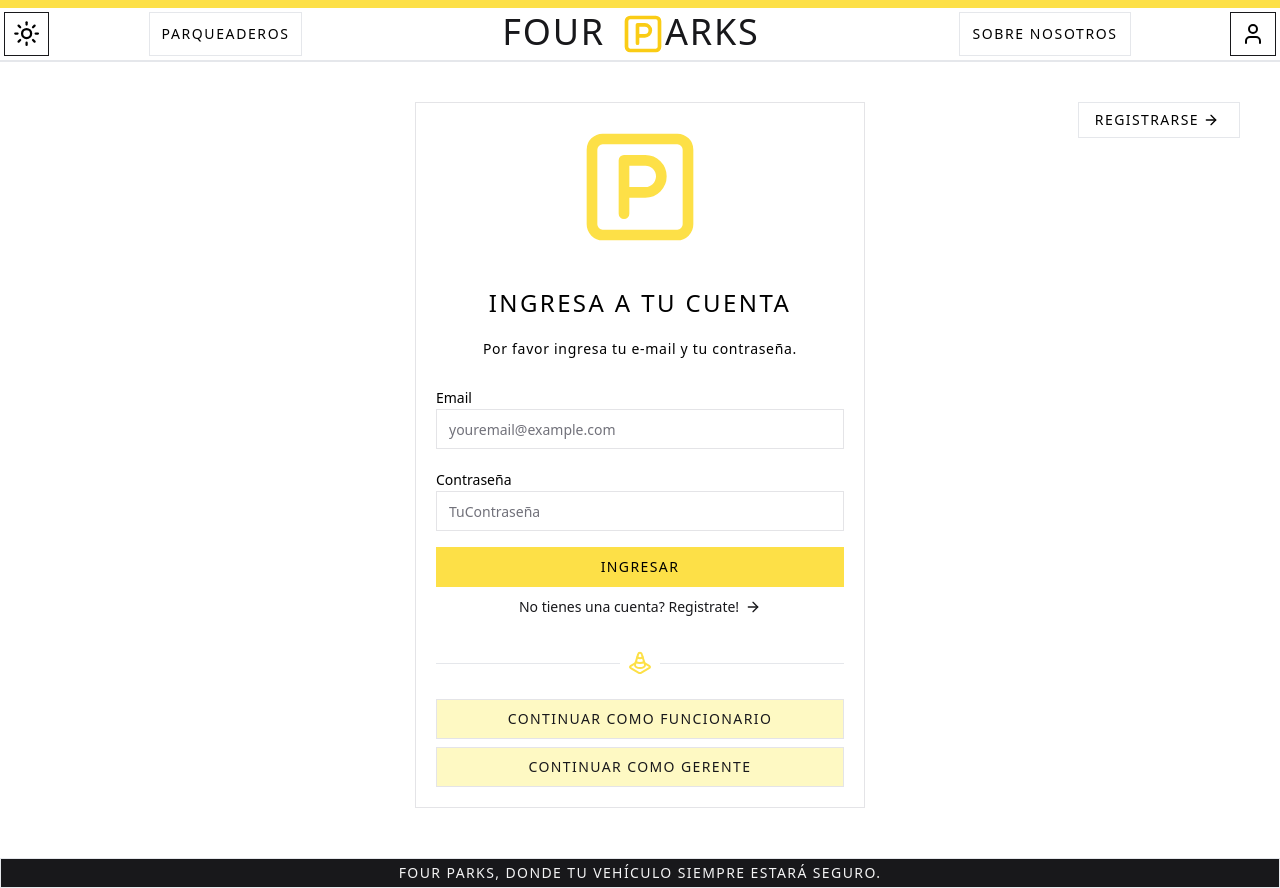
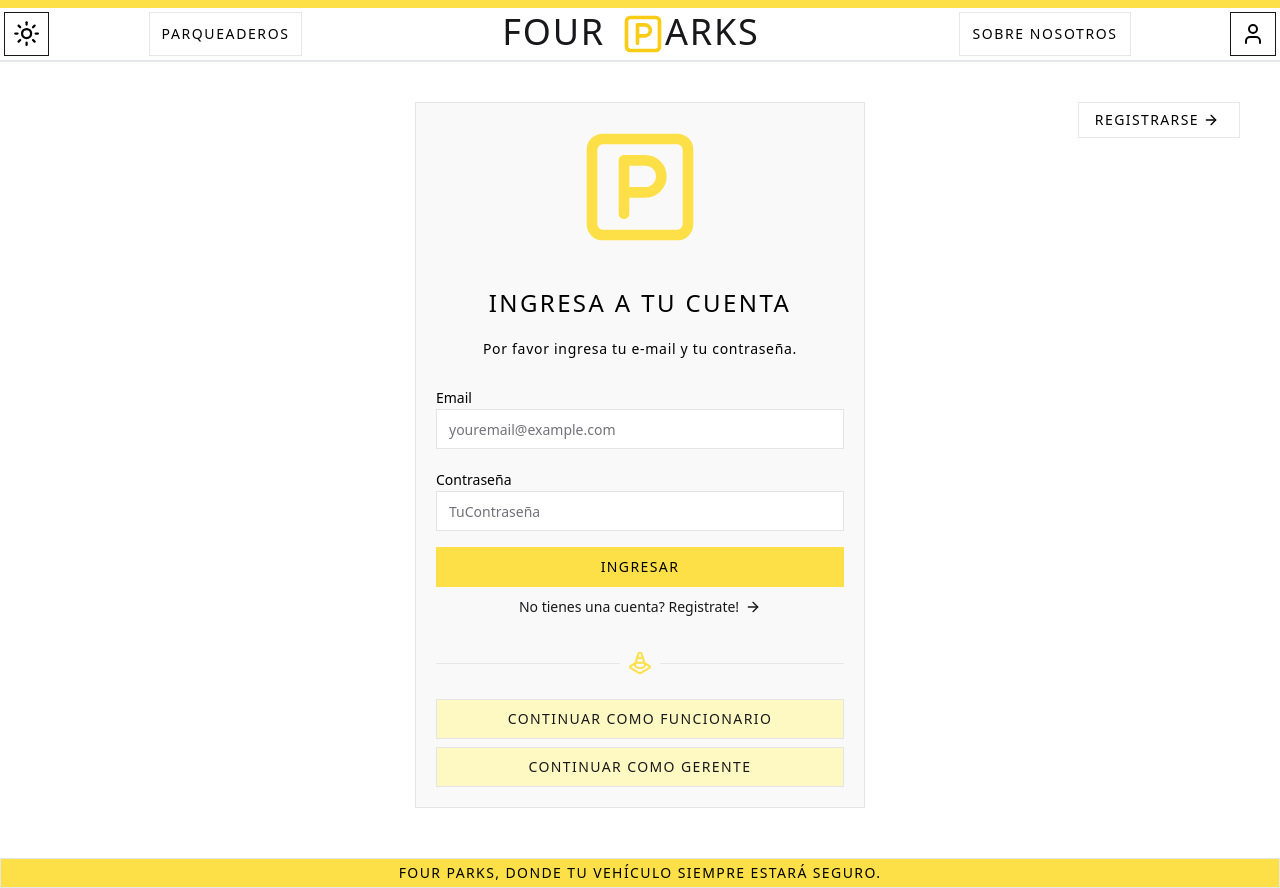
Before and after one commit to nicolas1102/four-parks-frontend, a Next.js app: page /sign-in in a window 1280 px wide. Built offline with nearby package versions, Linux system fonts and the light colour scheme.

Commit message:
arreglando colores de contraste

```diff
--- a/src/app/(auth)/sign-in/page.tsx
+++ b/src/app/(auth)/sign-in/page.tsx
@@ -94,7 +94,7 @@ const Page = () => {
     <div className='container relative flex flex-col items-center justify-center lg:px-0'>
       <FloatingLink text='REGISTRARSE' href='./sign-up' direction='right' />
 
-      <div className='mx-auto flex w-full flex-col justify-center space-y-6 sm:w-[450px] border border-input p-5 '>
+      <div className='mx-auto flex w-full flex-col justify-center space-y-6 sm:w-[450px] border border-input p-5 bg-background-contrast'>
         <div className='flex flex-col items-center space-y-2 text-center'>
           <div className='relative mb-4 h-32 w-32 text-muted-foreground'>
             <Icons.logo className='text-yellow-300' />
--- a/src/app/(auth)/sign-up/page.tsx
+++ b/src/app/(auth)/sign-up/page.tsx
@@ -106,7 +106,7 @@ const Page = () => {
     <div className='container relative flex flex-col items-center justify-center lg:px-0 '>
       <FloatingLink text='INGRESAR' href='./sign-in' direction='left' />
 
-      <div className='mx-auto flex w-full flex-col justify-center space-y-6 sm:w-[450px] border border-input p-5 '>
+      <div className='mx-auto flex w-full flex-col justify-center space-y-6 sm:w-[450px] border border-input p-5 bg-background-contrast'>
         <div className='flex flex-col items-center space-y-2 text-center'>
           <div className='relative mb-4 h-32 w-32 text-muted-foreground'>
             <Icons.logo className='text-yellow-300' />
--- a/src/app/globals.css
+++ b/src/app/globals.css
@@ -5,6 +5,7 @@
 @layer base {
   :root {
     --background: 0 0% 100%;
+    --background-contrast: 0 10% 98%;
     --foreground: 240 10% 3.9%;
 
     --card: 0 0% 100%;
@@ -37,6 +38,7 @@
 
   .dark {
     --background: 240 10% 3.9%;
+    --background-contrast: 240 10% 5.9%;
     --foreground: 0 0% 98%;
 
     --card: 240 10% 3.9%;
--- a/src/components/Footer.tsx
+++ b/src/components/Footer.tsx
@@ -2,9 +2,9 @@ export const FOOTER = 'FOUR PARKS, DONDE TU VEHÍCULO SIEMPRE ESTARÁ SEGURO.'
 
 const Footer = async () => {
   return (
-    <div className='flex flex-col inset-x-0 items-center justify-center w-full border bg-background absolute bottom-0'>
-      <div className='w-full text-center p-1 bg-primary'>
-        <p className='text-secondary text-sm font-normal dark:font-medium tracking-widest'>
+    <div className='flex flex-col inset-x-0 items-center justify-center w-full border bg-yellow-300 absolute bottom-0'>
+      <div className='w-full text-center p-1'>
+        <p className=' text-sm font-normal text-black tracking-widest'>
           {FOOTER}
         </p>
       </div>
--- a/src/components/Separator.tsx
+++ b/src/components/Separator.tsx
@@ -7,7 +7,7 @@ const Separator = () => {
         <span className='w-full border-t' />
       </div>
       <div className='relative flex justify-center text-xs uppercase'>
-        <span className='bg-background px-2 text-muted-foreground'>
+        <span className='bg-background-contrast px-2 text-muted-foreground'>
           <TrafficCone className='text-yellow-300' />
         </span>
       </div>
--- a/tailwind.config.ts
+++ b/tailwind.config.ts
@@ -22,7 +22,10 @@ const config = {
         border: "hsl(var(--border))",
         input: "hsl(var(--input))",
         ring: "hsl(var(--ring))",
-        background: "hsl(var(--background))",
+        background: {
+          DEFAULT: "hsl(var(--background))",
+          contrast: "hsl(var(--background-contrast))",
+        },
         foreground: "hsl(var(--foreground))",
         primary: {
           DEFAULT: "hsl(var(--primary))",
```
Lines whose indentation alone changed are shown as unchanged.
